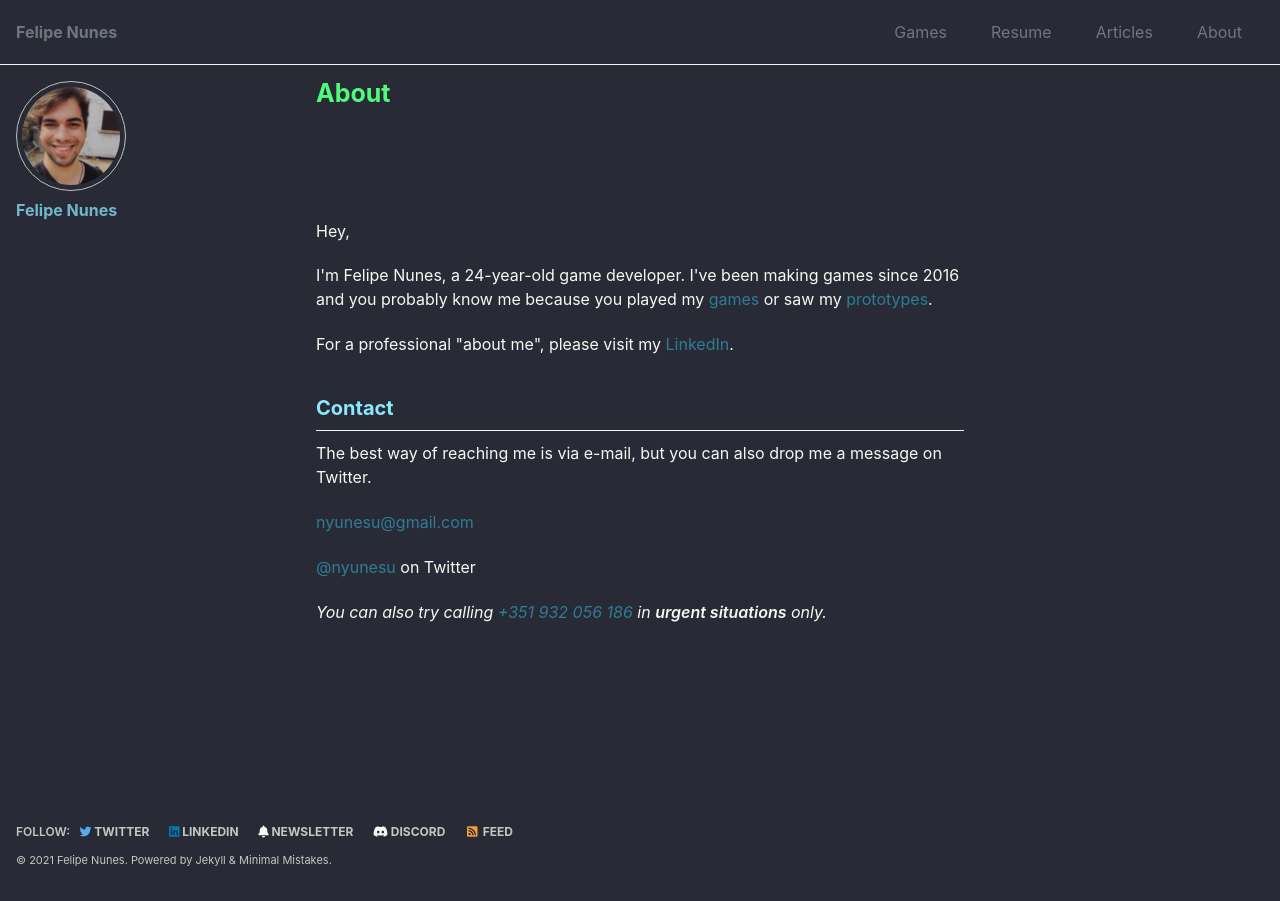
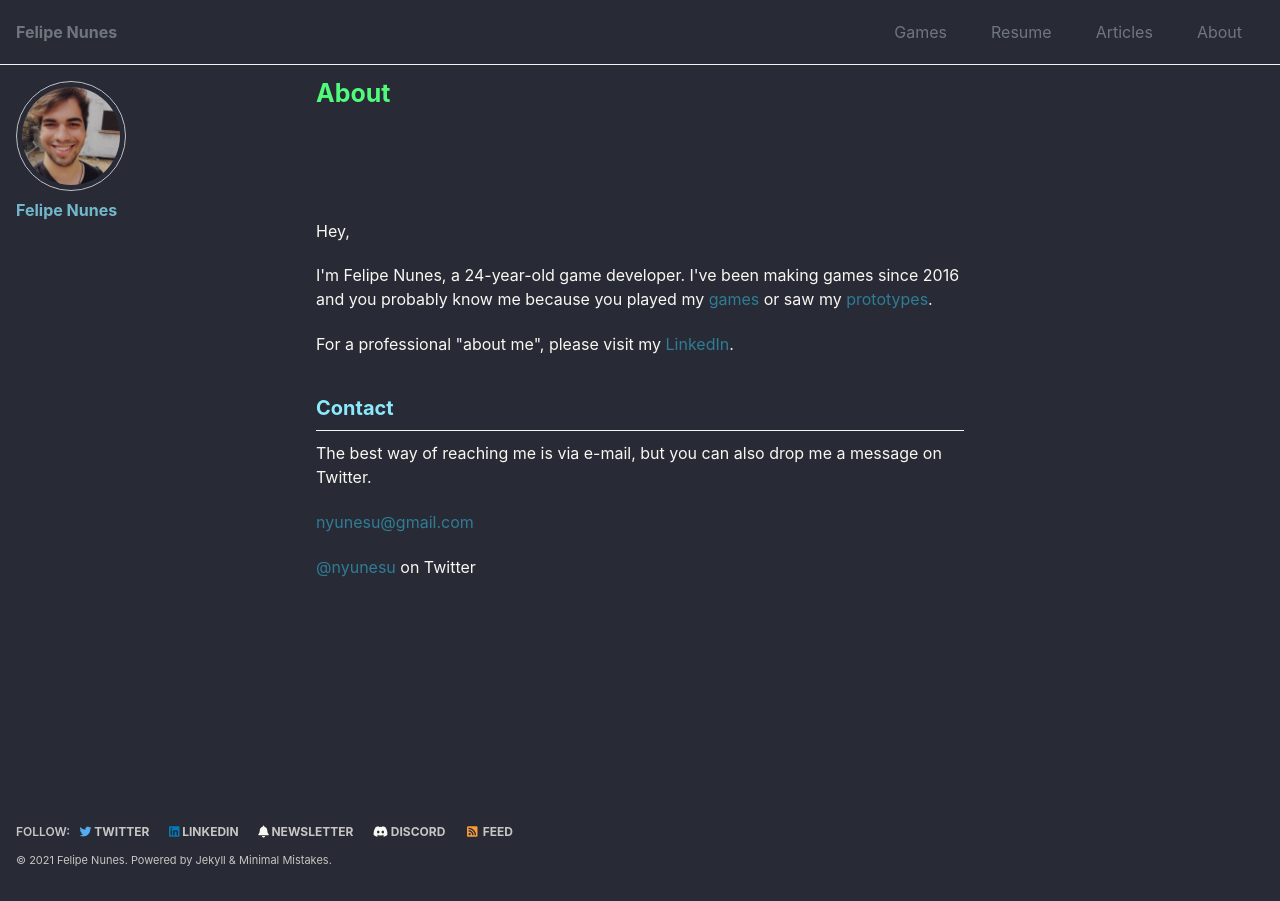
Before and after one commit to nyunesu/nyunesu.github.io, a Jekyll site: the page built from index.html, in a window 1280 px wide. Built offline with Jekyll 4.4.1, drawn with Linux system fonts in a browser that asks for light colours; cached includes are drawn as plain includes; the list of posts is cut into pages by our own code; comment, search, counter and statistics services are not loaded.

Commit message:
Update index.html

```diff
--- a/index.html
+++ b/index.html
@@ -13,7 +13,6 @@ author_profile: true
 <p>The best way of reaching me is via e-mail, but you can also drop me a message on Twitter.</p>
 <p><a href="mailto:nyunesu@gmail.com">nyunesu@gmail.com</a></p>
 <p><a href="/twitter/">@nyunesu</a> on Twitter</p>
-<p><em>You can also try calling <a href="callto:+351932056186">+351 932 056 186</a> in <strong>urgent situations</strong> only.</em></p>
 
 <script async defer src="https://scripts.simpleanalyticscdn.com/latest.js"></script>
 <noscript><img src="https://queue.simpleanalyticscdn.com/noscript.gif" alt=""/></noscript>
```
